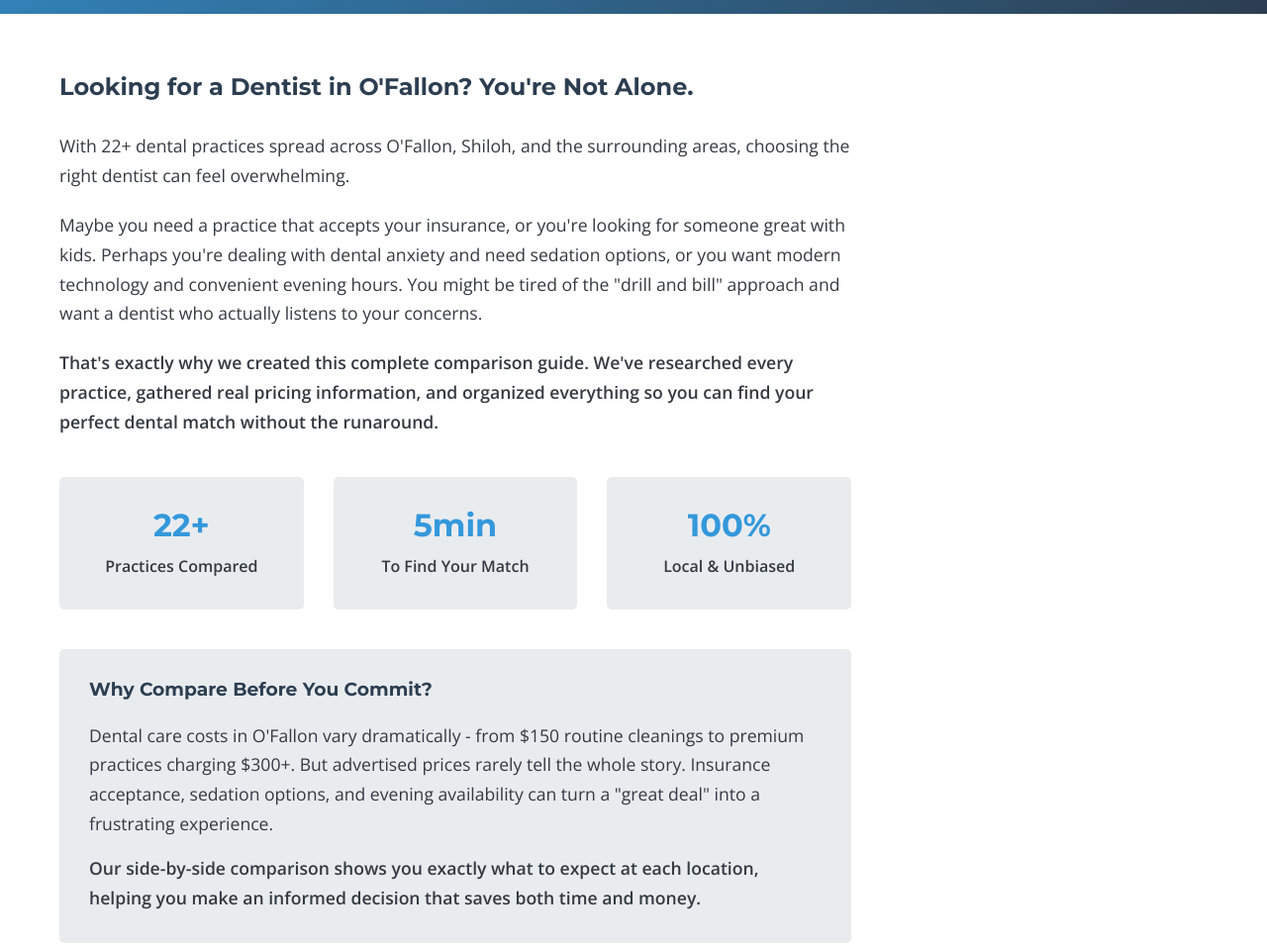
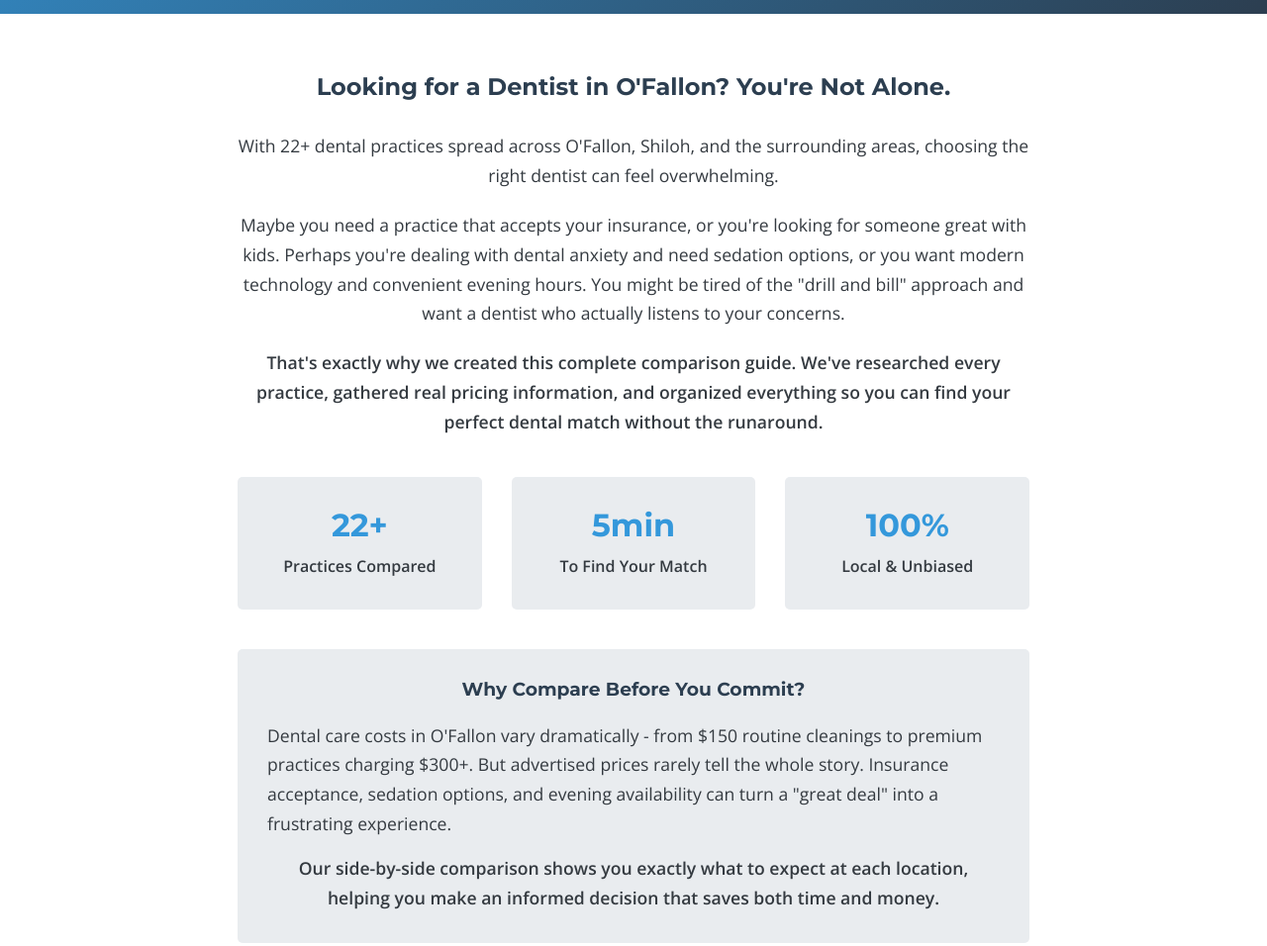
Before and after one commit to prouhet/ofallon-dentist, a plain HTML site: page index.html in a window 1280 px wide. Shown: the part 540-1496 px from the top of the page at 99% size. Drawn offline with nearby package versions, Linux system fonts and the light colour scheme.

Commit message:
27 Update index.html

```diff
--- a/index.html
+++ b/index.html
@@ -798,8 +798,8 @@
     <!-- Local Story Section -->
     <section style="background-color: white; padding: 60px 0;">
         <div class="container">
-            <h2 style="color: var(--secondary-color); margin-bottom: 30px;">Looking for a Dentist in O'Fallon? You're Not Alone.</h2>
-            <div style="max-width: 800px;">
+            <h2 style="color: var(--secondary-color); margin-bottom: 30px; text-align: center;">Looking for a Dentist in O'Fallon? You're Not Alone.</h2>
+            <div style="max-width: 800px; margin: 0 auto; text-align: center;">
                 <p style="font-size: 1.1rem; line-height: 1.7; margin-bottom: 20px;">
                     With 22+ dental practices spread across O'Fallon, Shiloh, and the surrounding areas, choosing the right dentist can feel overwhelming.
                 </p>
@@ -827,12 +827,12 @@
                 </div>
 
                 <!-- Why Compare Section -->
-                <div style="background-color: var(--light-gray); padding: 30px; border-radius: var(--border-radius); margin-top: 40px;">
-                    <h3 style="color: var(--secondary-color); margin-bottom: 20px;">Why Compare Before You Commit?</h3>
+                <div style="background-color: var(--light-gray); padding: 30px; border-radius: var(--border-radius); margin-top: 40px; text-align: left;">
+                    <h3 style="color: var(--secondary-color); margin-bottom: 20px; text-align: center;">Why Compare Before You Commit?</h3>
                     <p style="font-size: 1.1rem; line-height: 1.7; margin-bottom: 15px;">
                         Dental care costs in O'Fallon vary dramatically - from $150 routine cleanings to premium practices charging $300+. But advertised prices rarely tell the whole story. Insurance acceptance, sedation options, and evening availability can turn a "great deal" into a frustrating experience.
                     </p>
-                    <p style="font-size: 1.1rem; line-height: 1.7; margin: 0; font-weight: 600;">
+                    <p style="font-size: 1.1rem; line-height: 1.7; margin: 0; font-weight: 600; text-align: center;">
                         Our side-by-side comparison shows you exactly what to expect at each location, helping you make an informed decision that saves both time and money.
                     </p>
                 </div>
@@ -1194,7 +1194,7 @@
             rating: 4.7,
             reviews: 721,
             website: "https://ofallondental.com/",
-            logo: "https://ofallondental.com/wp-content/uploads/2024/02/OFDC-Logo-Color.svg",
+            logo: "images/logos/ofallondental.webp",
             address: "105 Regency Park, Suite 2, O'Fallon, IL 62269",
             phone: "(618) 628-1646",
             isPremium: false,
@@ -1464,7 +1464,7 @@
             rating: 5.0,
             reviews: 243,
             website: "https://amazingsmiles.com/location/ofallon/",
-            logo: "https://amazingsmiles.com/wp-content/uploads/2023/11/amazing-smiles-logo.svg",
+            logo: "images/logos/amazingsmiles.png",
             address: "4905 Stone Falls Center Dr, Ste A, O'Fallon, IL 62269",
             phone: "(618) 622-3377",
             isPremium: false,
```
